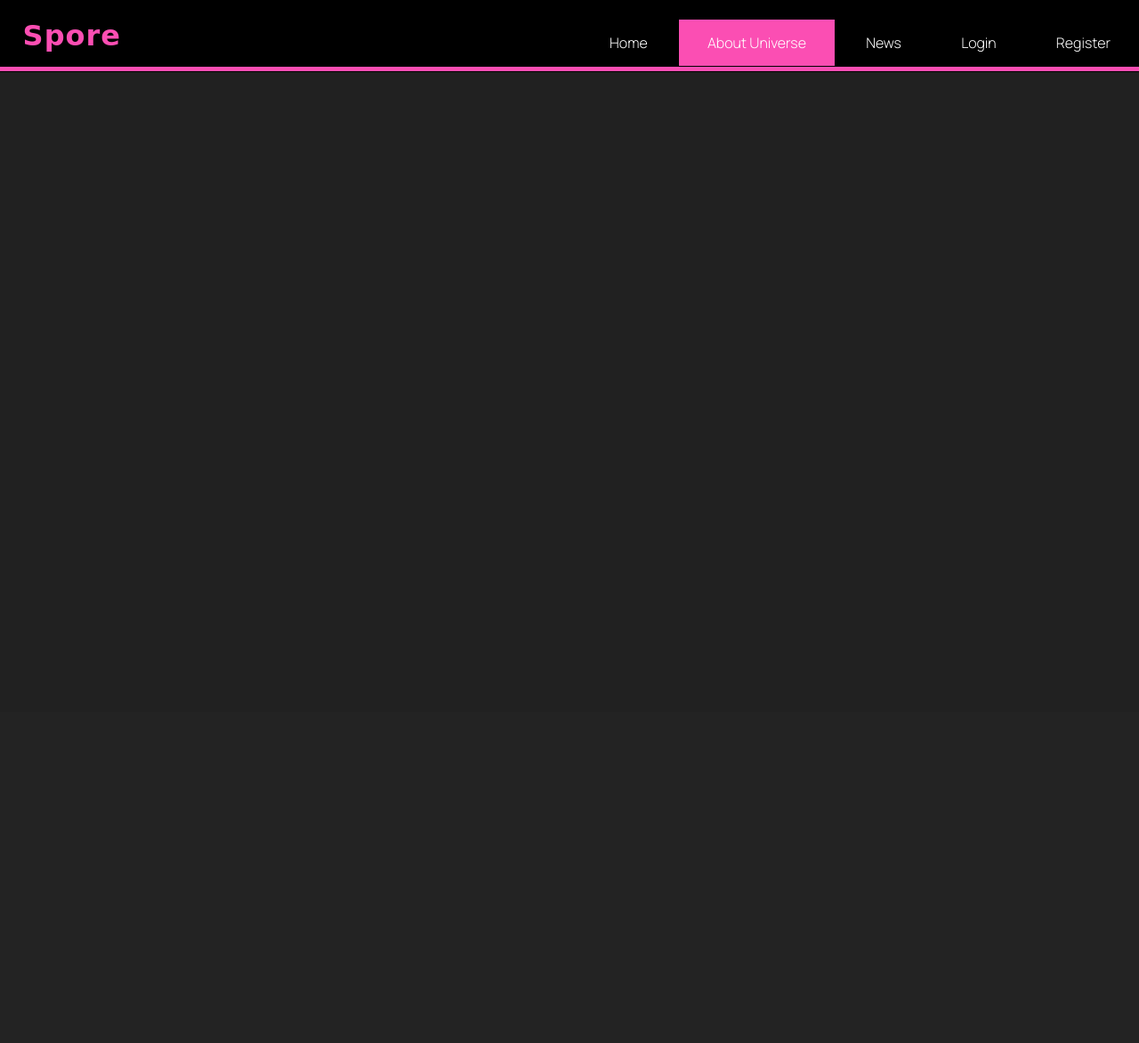
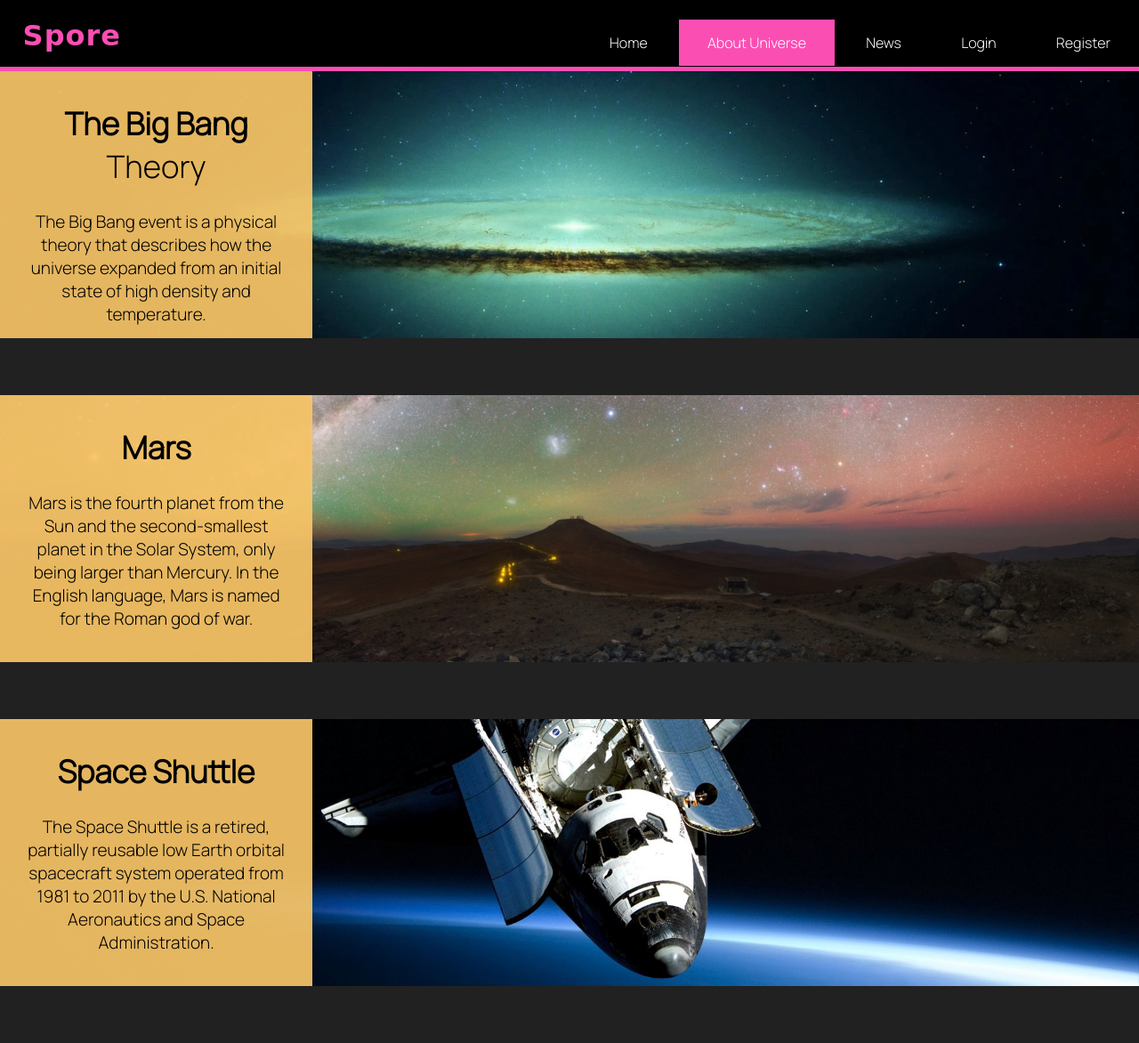
Before and after one commit to Artiye/AstronomyWeb, a PHP site: page /aboutUs.html in a window 1280 px wide. Shown: the whole page at 89% size. Before the commit the page ends 81 px from the top, so only its background shows below. Run offline with PHP 8.4, Linux system fonts and the light colour scheme; some web fonts are replaced.

Commit message:
added more divs and images

```diff
--- a/aboutUs.css
+++ b/aboutUs.css
@@ -65,3 +65,62 @@ background-color:#373636;
     background-color: #fb4eb3;
     margin-top: -6px;
 }
+.section1{
+    width: 100%;
+}
+
+.box{
+    width: 100%;
+    height: 300px;
+    margin-bottom: 5%;
+    position: relative;
+}
+
+
+.box img{
+    width: 100%;
+    height: 100%;
+    object-fit: cover;
+    object-position: 100% 100%;
+}
+
+.rocket img{
+    width: 100%;
+    height: 100%;
+    object-fit: cover;
+    object-position: 100% 80%;
+}
+
+.bigbang img{
+    width: 100%;
+    height: 100%;
+    object-fit: cover;
+    object-position: 100% 50%;
+}
+
+
+.box-text{
+    position: absolute;
+    top: 0;
+    left: 0;
+    background-color: #f8c567ec;
+    width: 300px;
+    height: 300px;
+    padding: 0 2%;
+}
+
+.box-text h3{
+    text-align: center;
+    font-size: 35px;
+    font-weight: 700;
+}
+
+.box-text h3 span{
+    font-weight: 200;
+}
+
+.box-text p{
+    text-align: center;
+    font-size: 19px;
+    margin-top: -10px;
+}
--- a/aboutUs.html
+++ b/aboutUs.html
@@ -22,3 +22,29 @@
      </ul>
     </div>
     <div class="colour"></div>
+    <div class="section1">
+        <div class="box bigbang">
+            <img src="bigbang.jpg" alt="Big Bang">
+            <div class="box-text">
+                <h3> The Big Bang<span> Theory</span></h3>
+                <p>The Big Bang event is a physical theory that describes how the universe expanded from an initial state of high density and temperature.</p>
+            </div>
+        </div>
+        <div class="box">
+            <img src="mars.png" alt="">
+            <div class="box-text">
+                <h3>Mars</h3>
+                <p>Mars is the fourth planet from the Sun and the second-smallest planet in the Solar System, only being larger than Mercury. In the English language, Mars is named for the Roman god of war.</p>
+            </div>
+        </div>
+        <div class="box rocket">
+            <img src="rocket.png" alt="">
+            <div class="box-text">
+                <h3>Space Shuttle</h3>
+                <p>The Space Shuttle is a retired, partially reusable low Earth orbital spacecraft system operated from 1981 to 2011 by the U.S. National Aeronautics and Space Administration.</p>
+            </div>
+        </div>
+    </div>
+
+</body>
+</html>
```
